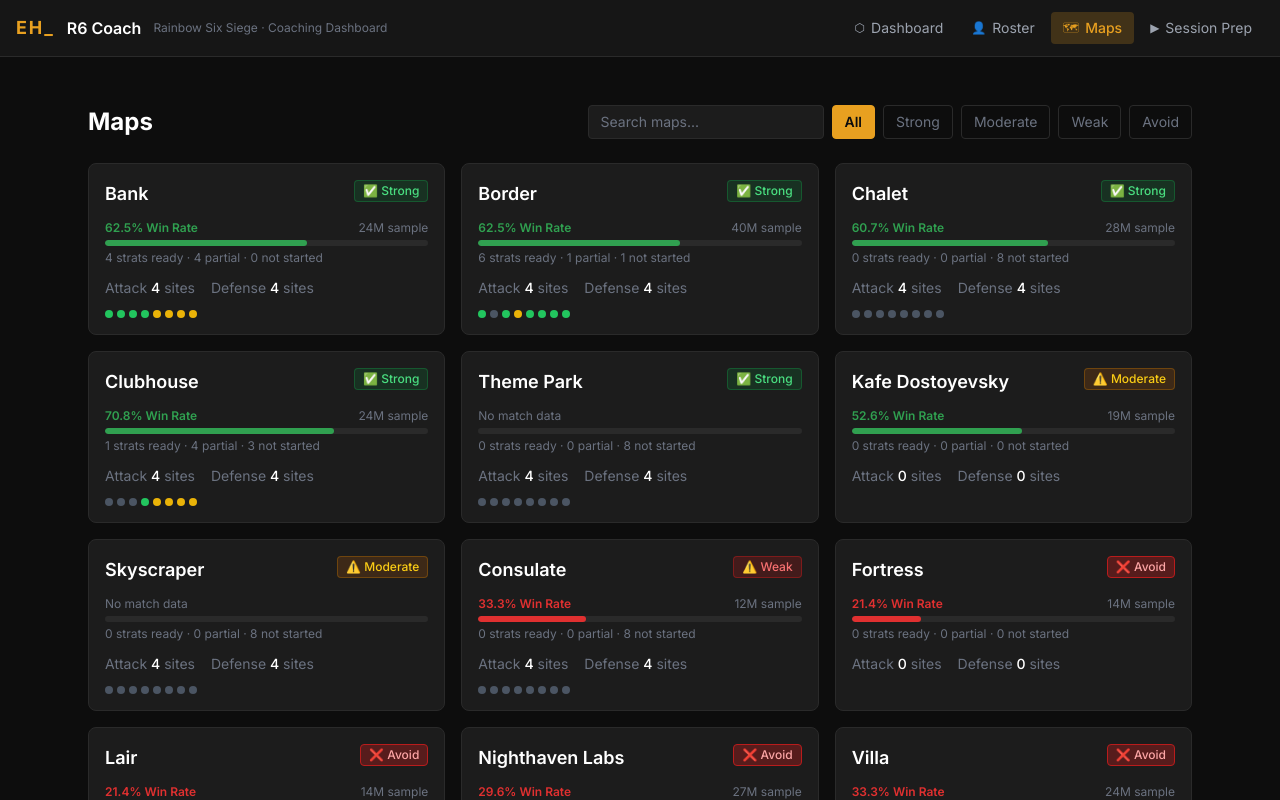
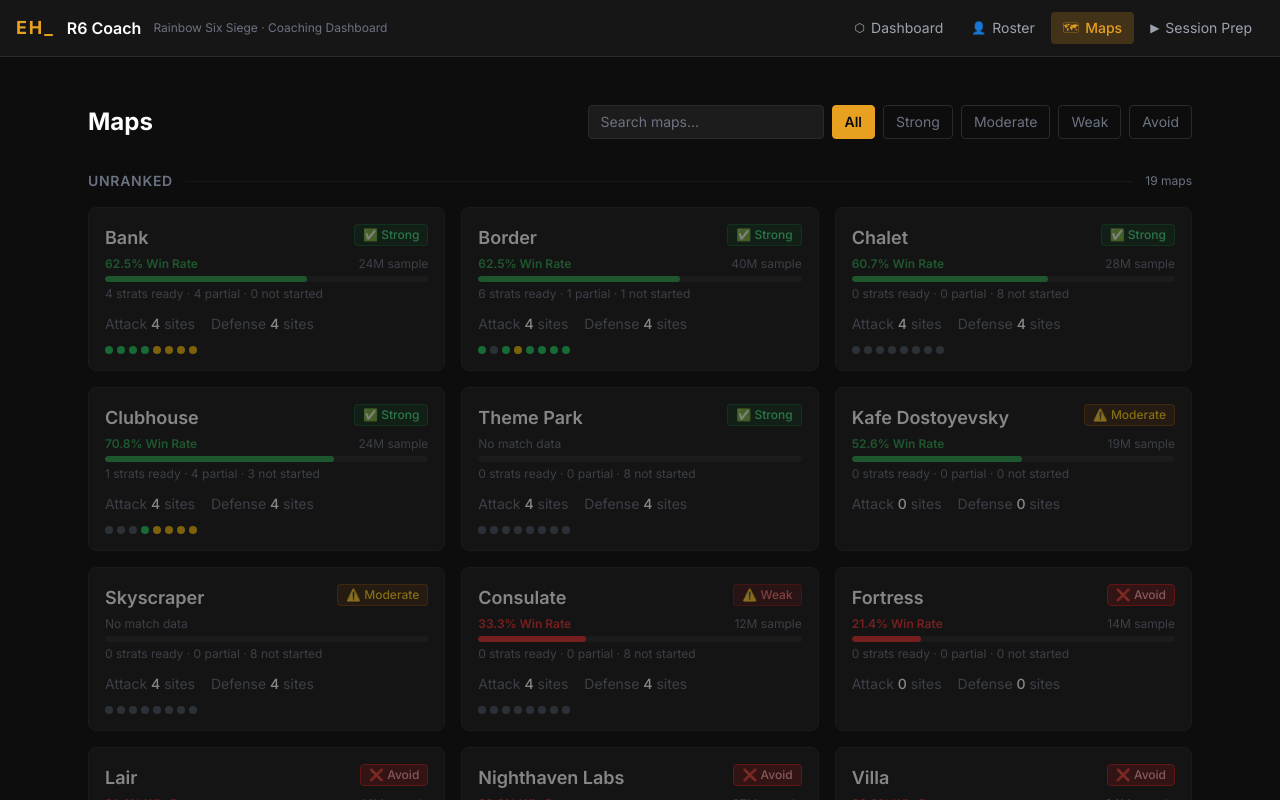
Before and after one commit to grantgreenfelder/r6-coach, a React (Vite) app: page /maps in a window 1280 px wide. Shown: the top 800 px of the page. Built offline with nearby package versions, Linux system fonts and the light colour scheme.

Commit message:
Fix ranked pool: first-half-only maps active, second-half as returning, pool banners on map detail

```diff
--- a/src/pages/MapDetail.jsx
+++ b/src/pages/MapDetail.jsx
@@ -40,6 +40,32 @@
           </div>
           <RatingBadge rating={map.rating} label={map.ratingLabel} size="lg" />
         </div>
+
+        {/* Pool status banner */}
+        {map.inRankedPool && map.rankedPool === 'first' && (
+          <div className="mt-3 flex items-center gap-2 px-3 py-2 rounded bg-yellow-500/10 border border-yellow-500/30 text-yellow-400 text-sm">
+            <span>⚠</span>
+            <span>In ranked pool now — <strong>leaving at the Y11S1 mid-season split</strong>. Strat this map before it rotates out.</span>
+          </div>
+        )}
+        {map.inRankedPool && map.rankedPool === 'both' && (
+          <div className="mt-3 flex items-center gap-2 px-3 py-2 rounded bg-siege-green/10 border border-siege-green/30 text-siege-green text-sm">
+            <span>✓</span>
+            <span>In ranked pool for the <strong>full Y11S1 season</strong>.</span>
+          </div>
+        )}
+        {!map.inRankedPool && map.rankedPool === 'second' && (
+          <div className="mt-3 flex items-center gap-2 px-3 py-2 rounded bg-siege-blue/10 border border-siege-blue/30 text-blue-300 text-sm">
+            <span>↩</span>
+            <span>Not in the current pool — <strong>returns at the Y11S1 mid-season split</strong>. Good time to build strats now.</span>
+          </div>
+        )}
+        {!map.inRankedPool && !map.rankedPool && (
+          <div className="mt-3 flex items-center gap-2 px-3 py-2 rounded bg-siege-border/30 border border-siege-border text-siege-muted text-sm">
+            <span>—</span>
+            <span>Not in the Y11S1 ranked pool.</span>
+          </div>
+        )}
 
         {/* Strat summary */}
         <div className="mt-4 flex gap-6 text-sm">
--- a/src/pages/Maps.jsx
+++ b/src/pages/Maps.jsx
@@ -6,17 +6,34 @@
 
 const RATING_ORDER = ['strong', 'moderate', 'weak', 'avoid', 'unknown']
 
+// rankedPool values:
+//   'both'   = active all season (First + Second Half)
+//   'first'  = active now, LEAVING at mid-season split
+//   'second' = NOT active now, returning at mid-season split
+//   null     = not in ranked pool this season
+export const POOL_LABEL = {
+  both:   { text: 'Full Season',            color: 'text-siege-green',  icon: '✓' },
+  first:  { text: 'Leaving at mid-season',  color: 'text-yellow-400',   icon: '⚠' },
+  second: { text: 'Returns at mid-season',  color: 'text-siege-blue',   icon: '↩' },
+}
+
 export default function Maps() {
   const [filter, setFilter] = useState('all')
   const [search, setSearch] = useState('')
 
-  const filtered = mapsData
+  const applyFilters = (maps) => maps
     .filter(m => filter === 'all' || m.rating === filter)
     .filter(m => m.displayName.toLowerCase().includes(search.toLowerCase()))
     .sort((a, b) => RATING_ORDER.indexOf(a.rating) - RATING_ORDER.indexOf(b.rating))
 
+  const ranked = applyFilters(mapsData.filter(m => m.inRankedPool))
+  // Split unranked: returning mid-season vs fully out of pool
+  const returningMaps = applyFilters(mapsData.filter(m => !m.inRankedPool && m.rankedPool === 'second'))
+  const unrankedMaps  = applyFilters(mapsData.filter(m => !m.inRankedPool && m.rankedPool !== 'second'))
+
   return (
-    <div className="p-6 max-w-6xl mx-auto space-y-6">
+    <div className="p-6 max-w-6xl mx-auto space-y-8">
+      {/* Header + filters */}
       <div className="flex items-center justify-between flex-wrap gap-4">
         <h1 className="text-2xl font-bold text-white">Maps</h1>
         <div className="flex gap-2 flex-wrap">
@@ -43,13 +60,49 @@
         </div>
       </div>
 
-      <div className="grid grid-cols-1 sm:grid-cols-2 lg:grid-cols-3 gap-4">
-        {filtered.map(map => (
-          <MapCard key={map.name} map={map} />
-        ))}
-      </div>
+      {/* Ranked Pool */}
+      {ranked.length > 0 && (
+        <div>
+          <div className="flex items-center gap-3 mb-4">
+            <h2 className="text-white font-semibold text-sm uppercase tracking-wider">Y11S1 Ranked Pool</h2>
+            <div className="flex-1 h-px bg-siege-border" />
+            <span className="text-siege-muted text-xs">{ranked.length} maps</span>
+          </div>
+          <div className="grid grid-cols-1 sm:grid-cols-2 lg:grid-cols-3 gap-4">
+            {ranked.map(map => <MapCard key={map.name} map={map} />)}
+          </div>
+        </div>
+      )}
 
-      {filtered.length === 0 && (
+      {/* Returning mid-season */}
+      {returningMaps.length > 0 && (
+        <div>
+          <div className="flex items-center gap-3 mb-4">
+            <h2 className="text-siege-blue font-semibold text-sm uppercase tracking-wider">↩ Returning at Mid-Season</h2>
+            <div className="flex-1 h-px bg-siege-border/50" />
+            <span className="text-siege-muted text-xs">{returningMaps.length} maps</span>
+          </div>
+          <div className="grid grid-cols-1 sm:grid-cols-2 lg:grid-cols-3 gap-4 opacity-70">
+            {returningMaps.map(map => <MapCard key={map.name} map={map} />)}
+          </div>
+        </div>
+      )}
+
+      {/* Unranked */}
+      {unrankedMaps.length > 0 && (
+        <div>
+          <div className="flex items-center gap-3 mb-4">
+            <h2 className="text-siege-muted font-semibold text-sm uppercase tracking-wider">Unranked</h2>
+            <div className="flex-1 h-px bg-siege-border/40" />
+            <span className="text-siege-muted text-xs">{unrankedMaps.length} maps</span>
+          </div>
+          <div className="grid grid-cols-1 sm:grid-cols-2 lg:grid-cols-3 gap-4 opacity-50">
+            {unrankedMaps.map(map => <MapCard key={map.name} map={map} />)}
+          </div>
+        </div>
+      )}
+
+      {ranked.length === 0 && returningMaps.length === 0 && unrankedMaps.length === 0 && (
         <p className="text-siege-muted text-center py-12">No maps match this filter.</p>
       )}
     </div>
@@ -69,12 +122,17 @@
       to={`/maps/${map.name}`}
       className="card hover:border-siege-accent transition-colors block group"
     >
-      <div className="flex items-start justify-between mb-3">
+      <div className="flex items-start justify-between mb-1">
         <h2 className="text-white font-semibold text-lg group-hover:text-siege-accent transition-colors">
           {map.displayName}
         </h2>
         <RatingBadge rating={map.rating} label={map.ratingLabel} />
       </div>
+      {map.rankedPool && POOL_LABEL[map.rankedPool] && (
+        <p className={`text-xs mb-2 ${POOL_LABEL[map.rankedPool].color}`}>
+          {POOL_LABEL[map.rankedPool].text}
+        </p>
+      )}
 
       {/* Win rate bar */}
       <div className="mb-3">
```
Also changed, not shown: scripts/parse-kb.mjs (+24 -3 lines).
